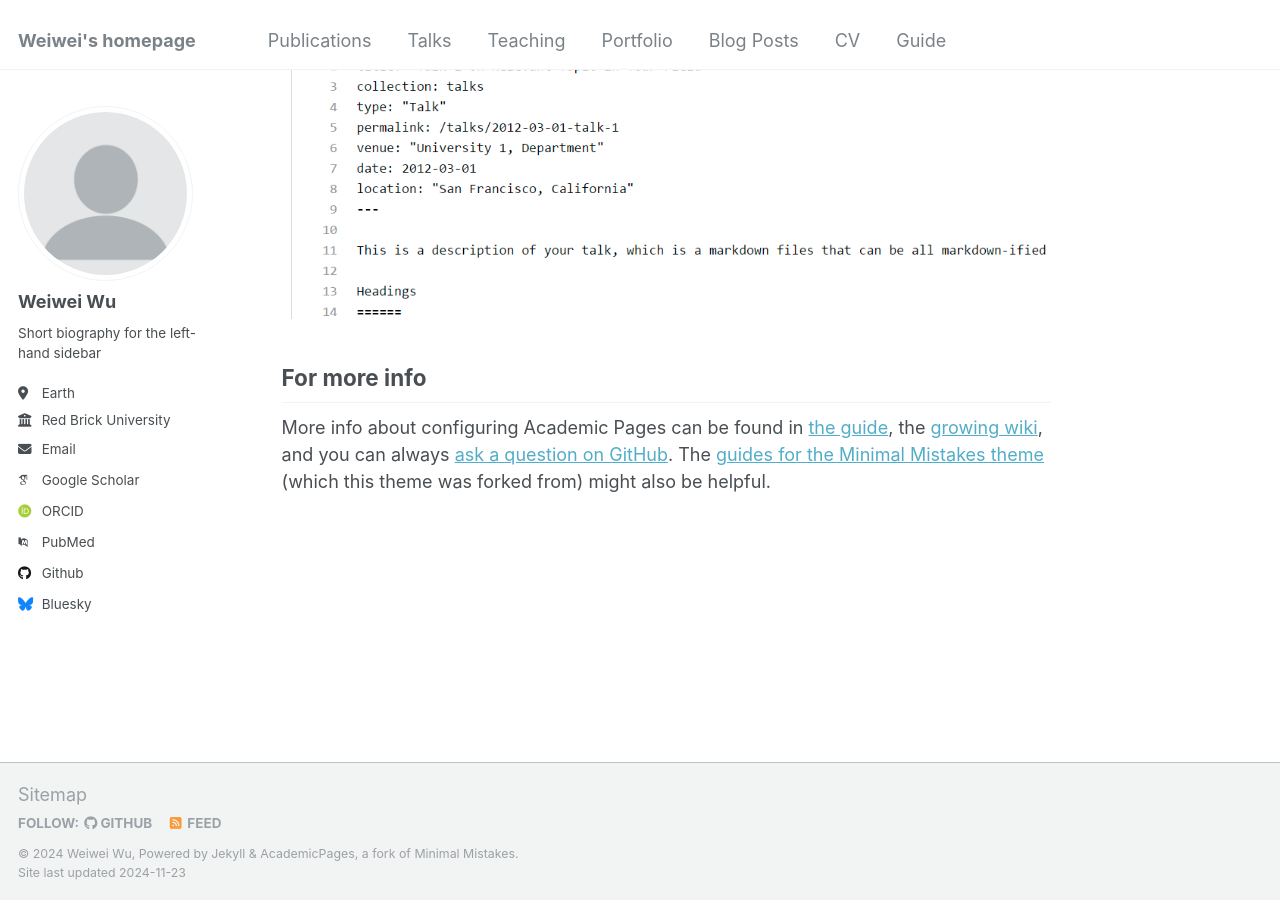
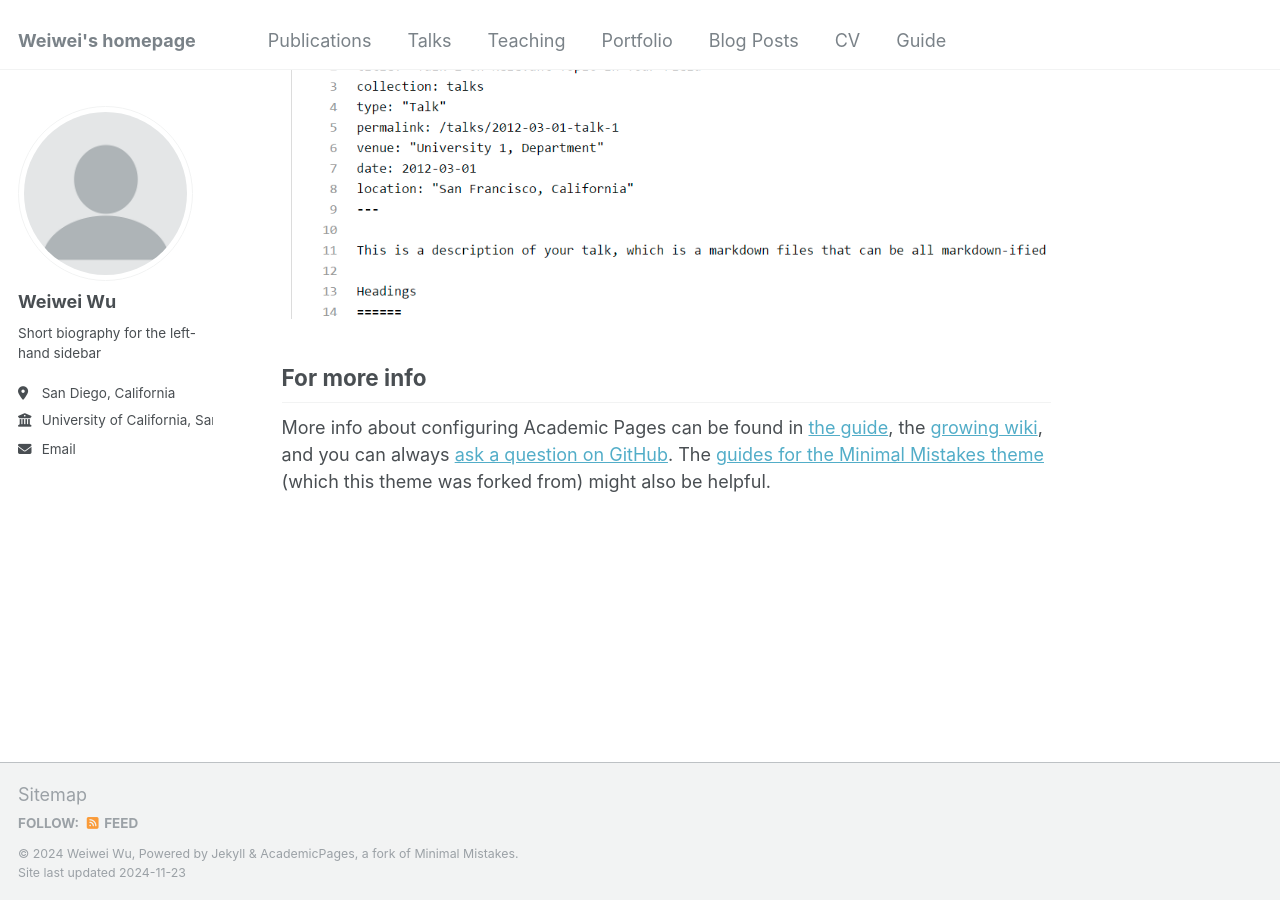
Before and after one commit to WWWU012/wwwu012.github.io, a Jekyll site: the page built from _pages/about.md, in a window 1280 px wide and 900 px high, scrolled down 2643 px. Built offline with Jekyll 4.4.1, drawn with Linux system fonts in a browser that asks for light colours; some web fonts are replaced.

Commit message:
Update _config.yml

```diff
--- a/_config.yml
+++ b/_config.yml
@@ -14,7 +14,7 @@ name                     : &name "Weiwei Wu"
 description              : &description "personal description"
 url                      : https://academicpages.github.io # the base hostname & protocol for your site e.g. "https://wwwu012.github.io"
 baseurl                  : "" # the subpath of your site, e.g. "/blog"
-repository               : "academicpages/academicpages.github.io"
+repository               : "wwwu012/wwwu012.github.io"
 
 # Site Author - The following control what appear as part of the author content on the side bar.
 #               If a field is blank the icon and link will not appear, otherwise it will be shown.
@@ -25,18 +25,18 @@ author:
   name             : "Weiwei Wu"
   pronouns         : # example: "she/her"
   bio              : "Short biography for the left-hand sidebar"
-  location         : "Earth"
-  employer         : "Red Brick University"
+  location         : "San Diego, California"
+  employer         : "University of California, San Diego"
   uri              : # URL
-  email            : "none@example.org"
+  email            : "wwwwu1208@gmail.com"
 
   # Academic websites
   arxiv            : # URL - Update with the correct link to your profile
-  googlescholar    : "https://scholar.google.com/citations?user=PS_CX0AAAAAJ"
+  googlescholar    : # "https://scholar.google.com/citations?user=PS_CX0AAAAAJ"
   impactstory      : # URL
-  orcid            : "http://orcid.org/yourorcidurl"
+  orcid            : # "http://orcid.org/yourorcidurl"
   semantic         : # URL
-  pubmed           : "https://www.ncbi.nlm.nih.gov/pubmed/?term=john+snow"
+  pubmed           : # "https://www.ncbi.nlm.nih.gov/pubmed/?term=john+snow"
   researchgate     : # URL
   scopus           : # URL
 
@@ -44,12 +44,12 @@ author:
   bitbucket        : # Username - Update with your username on the site
   codepen          : # Username
   dribbble         : # Username
-  github           : "academicpages"
+  github           : # "academicpages"
   kaggle           : # Username
   stackoverflow    : # User number or user number and name (i.e., use "1" or "1/jeff-atwood")
 
   # Social media
-  bluesky          : "bsky.app" # Replace this with you Bluesky username
+  bluesky          : # Replace this with you Bluesky username
   facebook         : # Username
   flickr           : # Username
   foursquare       : # Username
```
